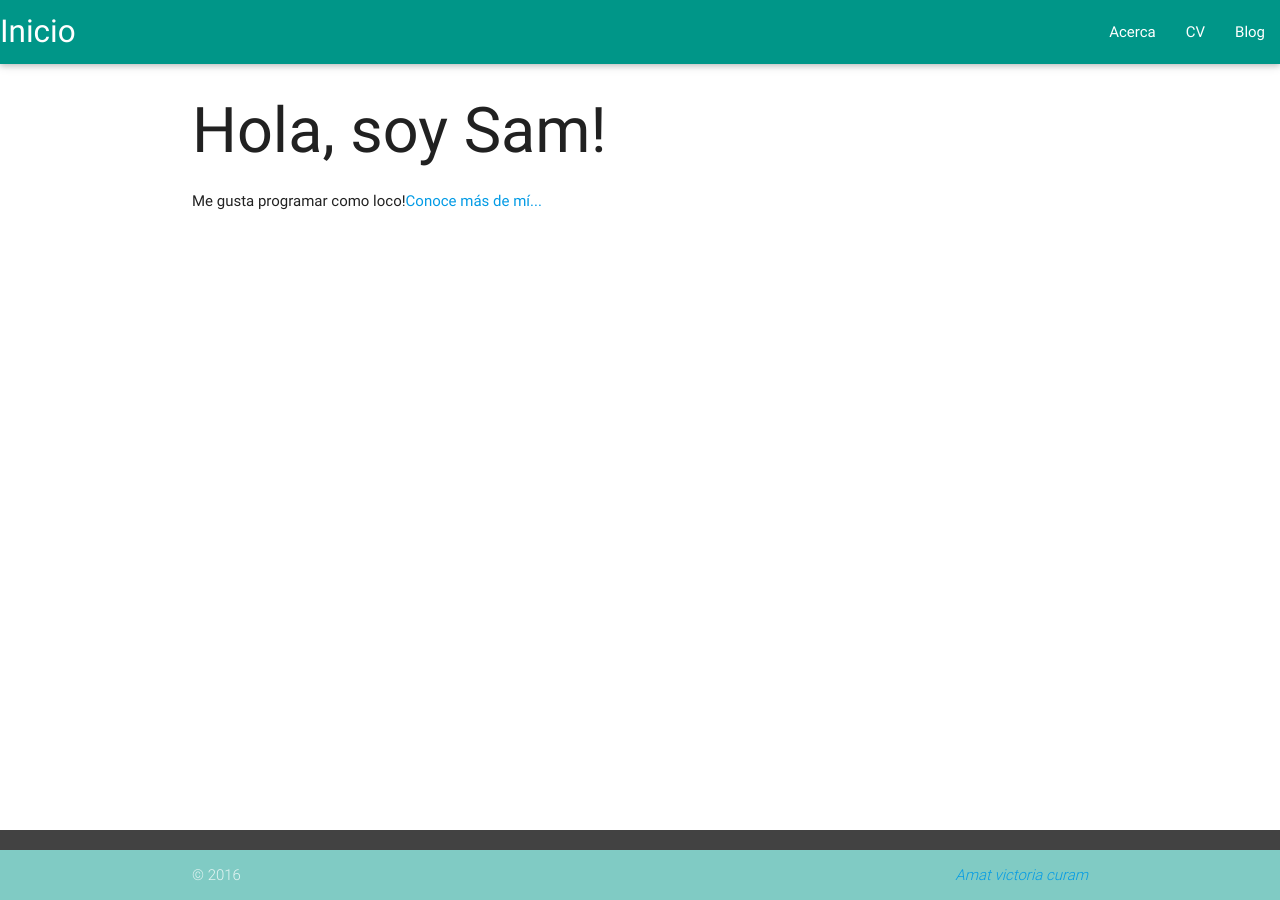
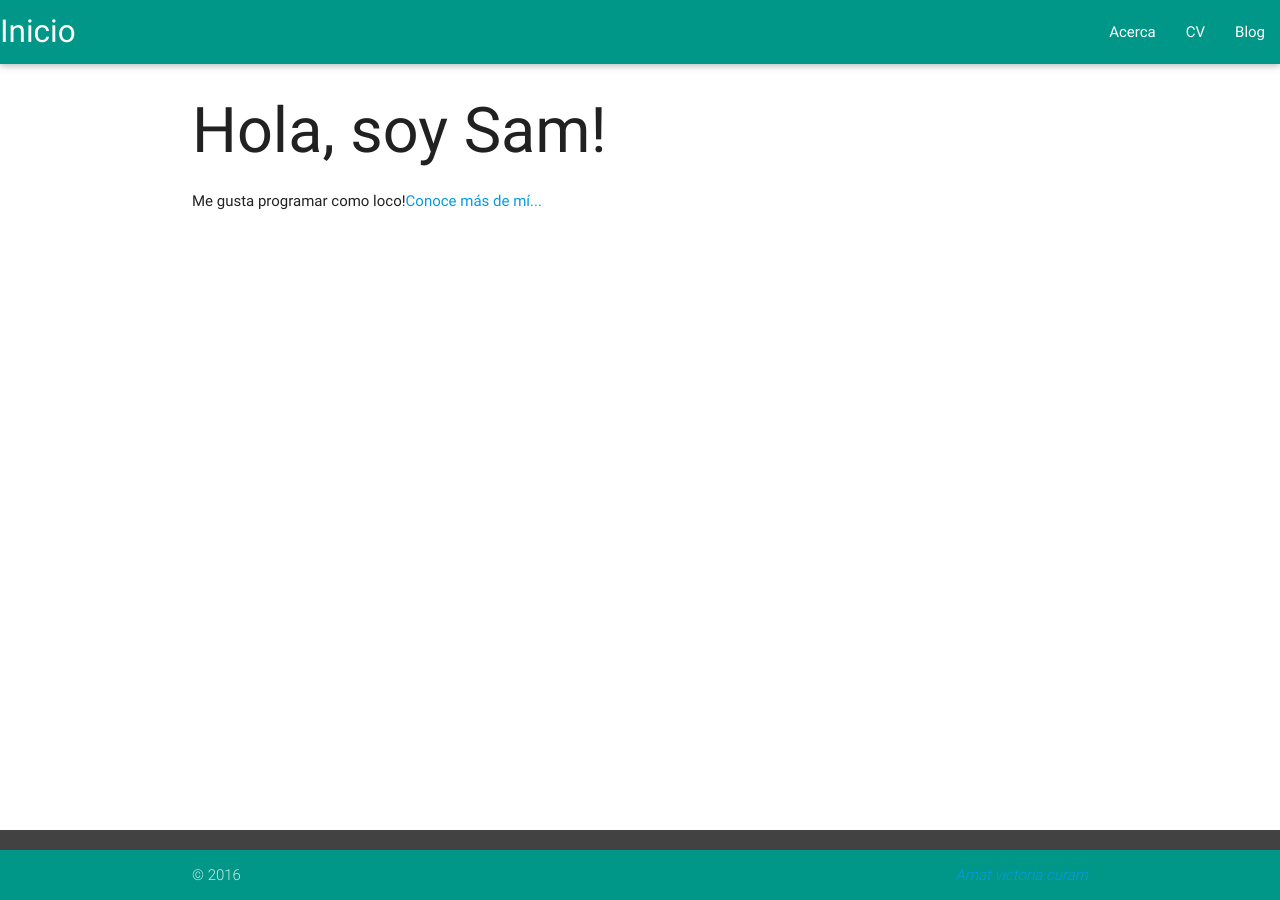
Before and after one commit to const3/const3.github.io, a Jekyll site: the page built from index.html, in a window 1280 px wide. Built offline with Jekyll 4.4.1, drawn with Linux system fonts in a browser that asks for light colours; nearby versions of some CDN libraries.

Commit message:
Update default.html

```diff
--- a/_layouts/default.html
+++ b/_layouts/default.html
@@ -37,7 +37,7 @@
       </main>
 
             <footer class="page-footer grey darken-3">
-          <div class="footer-copyright teal lighten-3">
+          <div class="footer-copyright teal">
             <div class="container">
             © 2016
 
```
